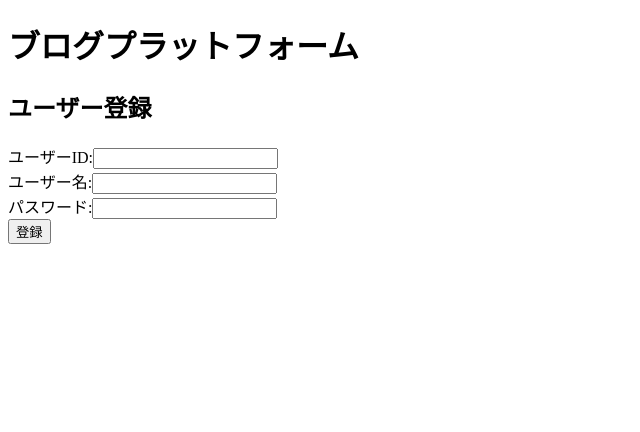
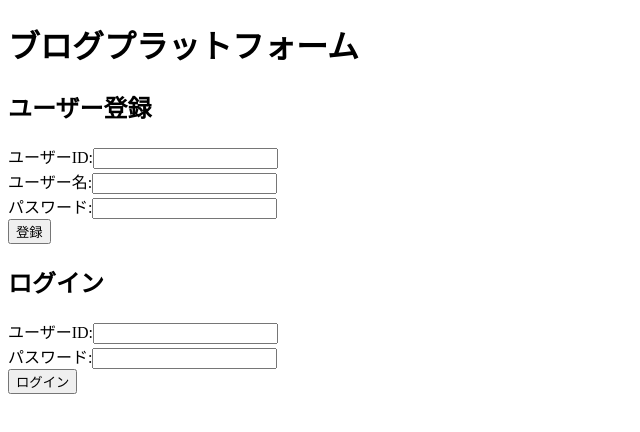
Before and after one commit to NakamuraSoshi/my-project, a React (Create React App) app in the folder my-react-app/: page / in a window 1280 px wide. Shown: the top 432 px of the page, without its empty margins (0-640 px from the left). Built offline with nearby package versions, Linux system fonts and the light colour scheme.

Commit message:
add ログイン画面の追加
ログイン部分のコンポーネントを追加し、ログイン部分を追加しました。

```diff
--- a/my-react-app/src/App.js
+++ b/my-react-app/src/App.js
@@ -2,12 +2,14 @@
 
 import React from 'react';
 import Register from './components/Register';
+import LoginForm from './components/LoginForm';
 
 const App = () => {
     return (
         <div>
             <h1>ブログプラットフォーム</h1>
             <Register />
+            <LoginForm />
         </div>
     );
 };
```
